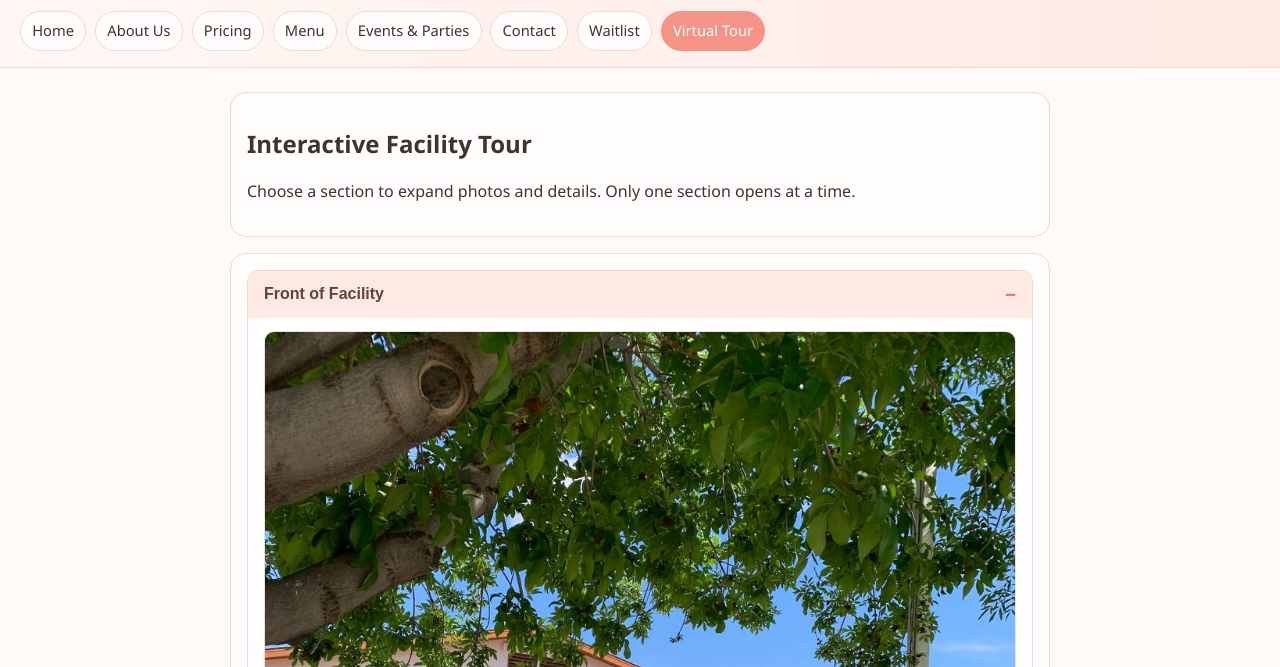
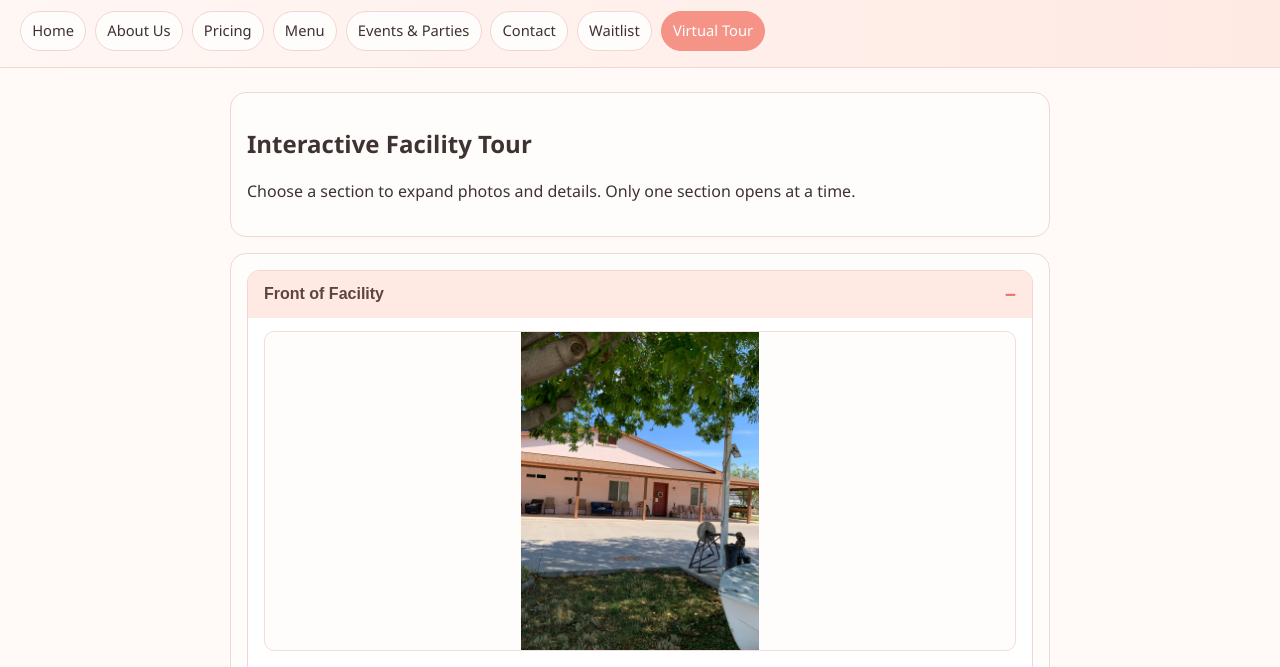
Before and after one commit to Sandonman/serenade-assisted-living-site, a plain HTML site: page virtual-tour.html in a window 1280 px wide. Shown: the part 75-742 px from the top of the page. Drawn offline with Linux system fonts and the light colour scheme.

Commit message:
Reduce virtual tour image height without cropping

```diff
--- a/styles.css
+++ b/styles.css
@@ -160,6 +160,8 @@ ul {
 
 .tour-panel img {
   width: 100%;
+  max-height: 320px;
+  object-fit: contain;
   border-radius: 10px;
   border: 1px solid #f3ddd8;
   background: #fffdfb;
```
